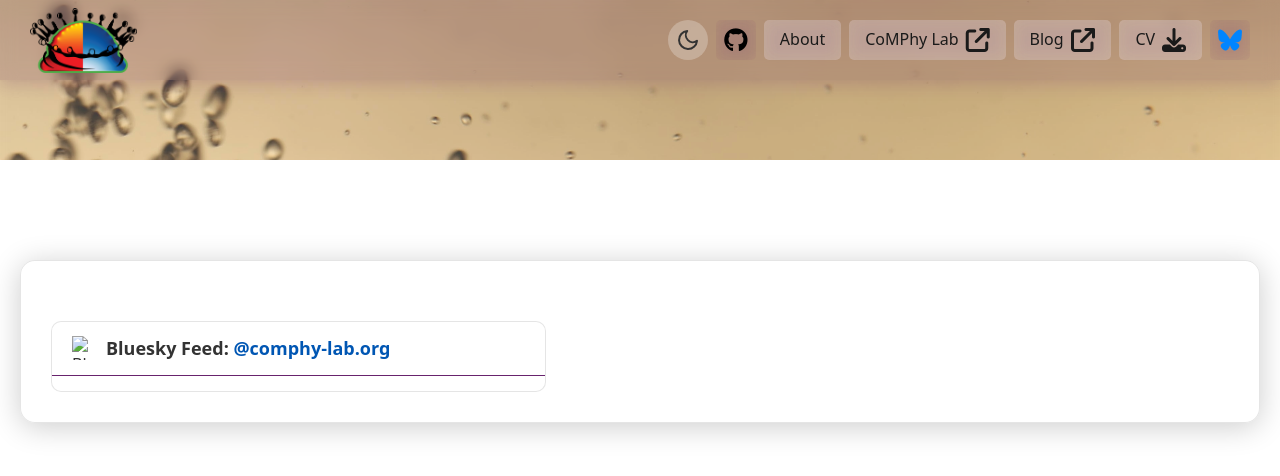
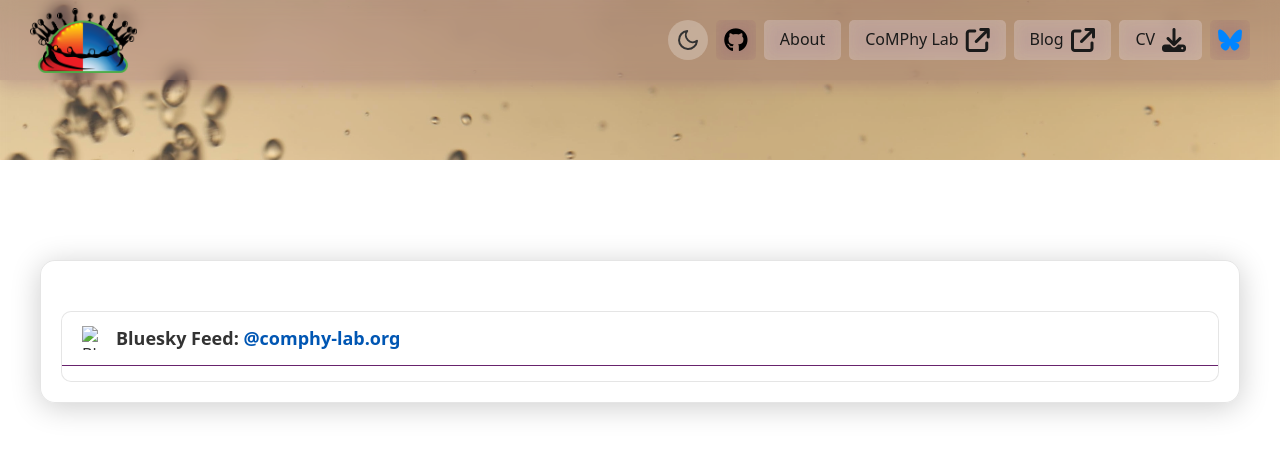
Before and after one commit to comphy-lab/VatsalSy, a Jekyll site: the page built from index.html, in a window 1280 px wide and 900 px high, scrolled down 740 px. Shown: the top 476 px of the window. Built offline with Jekyll 4.4.1, drawn with Linux system fonts in a browser that asks for light colours; some web fonts are replaced; a script that is not in the unit is left out.

Commit message:
Update to Durham University position and improve responsive design
- Update about content to reflect Assistant Professor position at Durham University (2025)
- Fix responsive layout issues with dynamic Bluesky embed height matching
- Increase desktop layout width by 1.1x for better content presentation
- Improve Font Awesome icon loading strategy and sizing
- Add proper dark theme support for all icon types
- Fix whitespace issues during responsive transitions

```diff
--- a/assets/css/styles.css
+++ b/assets/css/styles.css
@@ -1254,8 +1254,10 @@
 
 .s-about__content {
   width: 100%;
-  max-width: 1400px;
+  max-width: 1540px; /* Increased by 1.1x from 1400px */
   margin: 0 auto;
+  padding: 0 2rem;
+  box-sizing: border-box;
 }
 
 .s-about__grid {
@@ -1270,13 +1272,15 @@
   overflow: hidden;
   border: 1px solid var(--about-grid-border);
   color: var(--about-desc-text, inherit);
+  width: 100%;
+  box-sizing: border-box;
 }
 
 .s-about__left {
   display: flex;
   flex-direction: column;
   height: auto;
-  width: 60%;
+  width: 58%; /* Adjusted to maintain proper ratio with increased container */
   color: var(--about-desc-text, inherit);
 }
 
@@ -1284,7 +1288,7 @@
   display: flex;
   flex-direction: column;
   height: auto;
-  width: 42%;
+  width: 40%; /* Adjusted to maintain proper ratio with increased container */
 }
 
 .s-about__social {
@@ -2267,8 +2271,8 @@
   }
 }
 
-/* Medium-Large Screens (1300px and below) */
-@media screen and (max-width: 1300px) {
+/* Medium-Large Screens (1400px and below) */
+@media screen and (max-width: 1400px) {
   .team-grid {
     grid-template-columns: repeat(2, 400px);
   }
@@ -2276,6 +2280,19 @@
   .s-about__grid {
     flex-direction: column;
     gap: 3rem;
+    max-width: 100%;
+    padding: 2rem;
+  }
+
+  .s-about__left,
+  .s-about__right {
+    width: 100%;
+    max-width: 100%;
+  }
+
+  .s-about__content {
+    max-width: 100%;
+    padding: 0 2rem;
   }
 }
 
@@ -2308,11 +2325,17 @@
   .s-about__grid {
     flex-direction: column;
     gap: 3rem;
+    padding: 2rem;
   }
 
   .s-about__left,
   .s-about__right {
     width: 100%;
+    max-width: 100%;
+  }
+
+  .s-about__content {
+    padding: 0 1rem;
   }
 
   .footer-logo {
--- a/assets/js/main.js
+++ b/assets/js/main.js
@@ -49,15 +49,22 @@
     const bskyEmbed = document.querySelector('bsky-embed');
 
     if (aboutLeft && aboutSocial && bskyEmbed) {
-      // Check if we're on mobile (less than 768px)
-      const isMobile = window.innerWidth < 768;
+      // Check window width for responsive behavior
+      const windowWidth = window.innerWidth;
+      const isMobile = windowWidth < 768;
+      const isStacked = windowWidth <= 1400; // When layout switches to column
 
       if (isMobile) {
         // On mobile, use fixed height
         aboutSocial.style.height = '500px';
         bskyEmbed.style.maxHeight = 'calc(100% - 60px)';
+      } else if (isStacked) {
+        // When stacked but not mobile, don't set height - let CSS handle it
+        aboutSocial.style.height = 'auto';
+        aboutSocial.style.minHeight = '400px';
+        bskyEmbed.style.maxHeight = '600px';
       } else {
-        // On desktop, match the about content height
+        // On desktop with side-by-side layout, match the about content height
         const aboutHeight = aboutLeft.offsetHeight;
 
         // Set the social container to match
```
Also changed, not shown: about.md (+2 -1 lines), aboutVatsal.md (+2 -1 lines).
